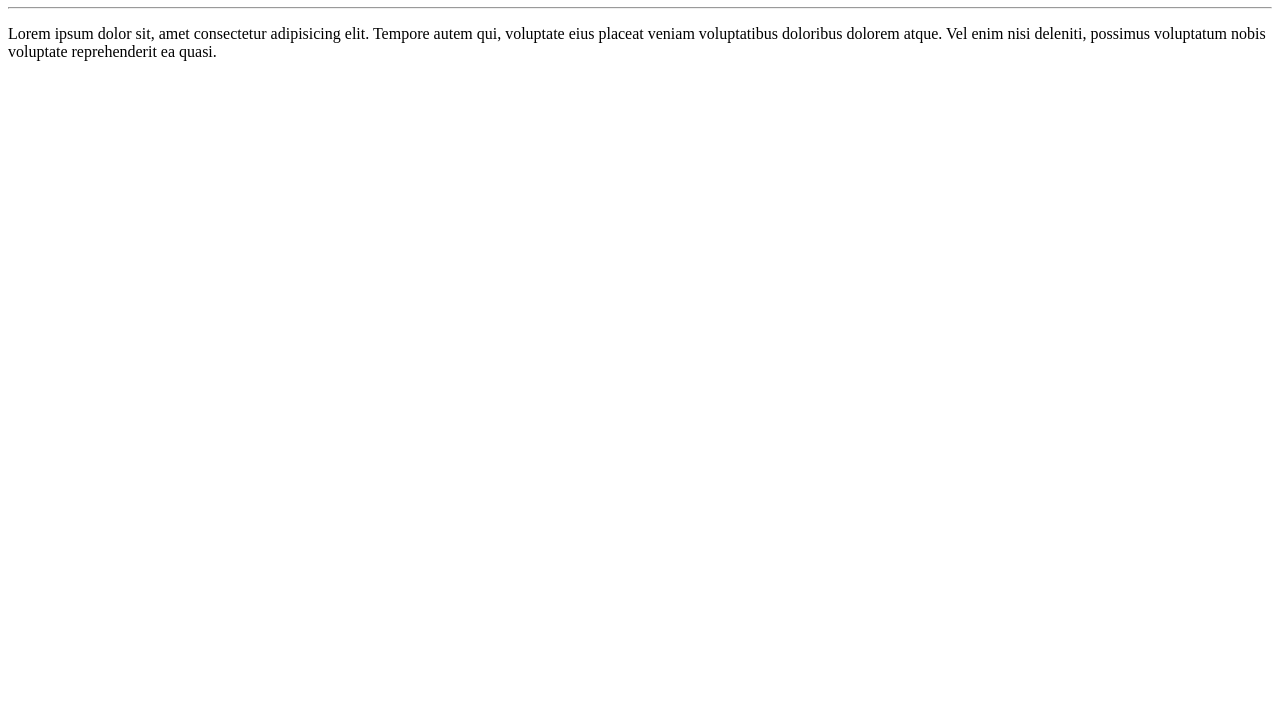
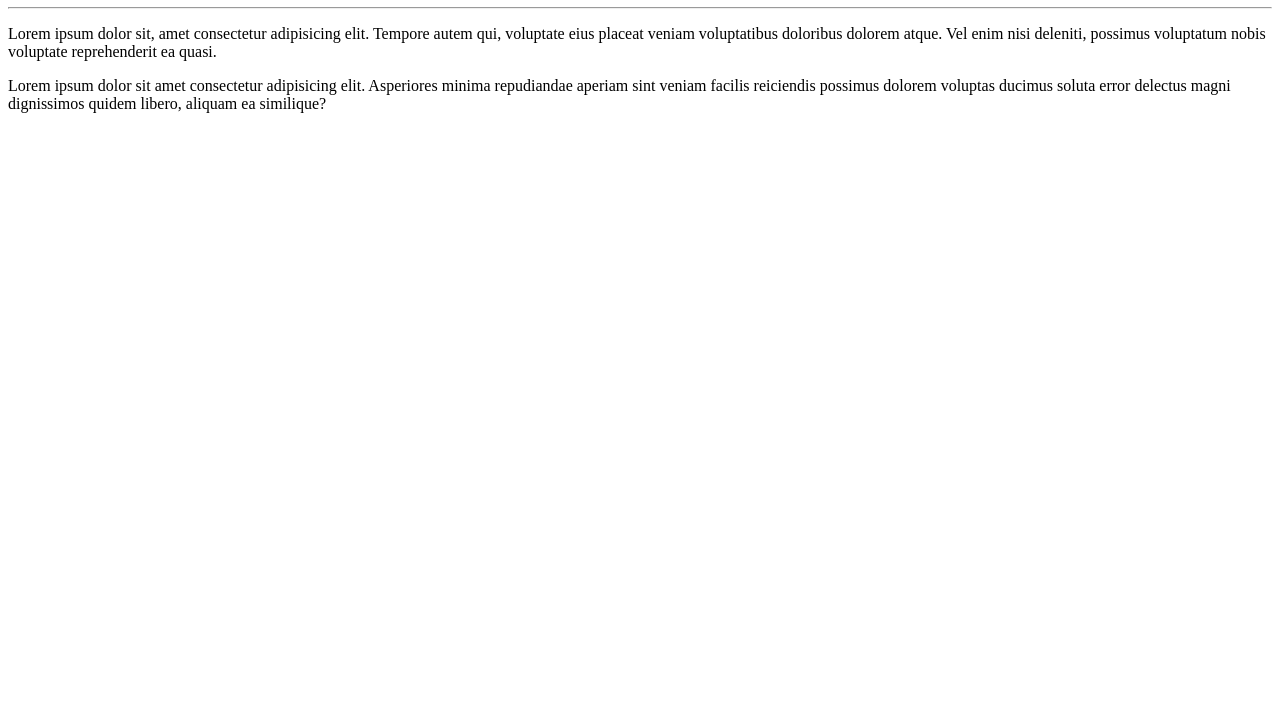
Before and after one commit to ryanfsantosCMD/Ola-Mundo, a plain HTML site: page Site Exemplo/index.html in a window 1280 px wide. Shown: the part 73-800 px from the top of the page. Drawn offline with Linux system fonts and the light colour scheme.

Commit message:
adicionei um paragrafo

```diff
--- a/Site Exemplo/index.html
+++ b/Site Exemplo/index.html
@@ -9,5 +9,6 @@
     <h1>Olá, Mundo!</h1>
     <hr>
     <p>Lorem ipsum dolor sit, amet consectetur adipisicing elit. Tempore autem qui, voluptate eius placeat veniam voluptatibus doloribus dolorem atque. Vel enim nisi deleniti, possimus voluptatum nobis voluptate reprehenderit ea quasi.</p>
+    <p>Lorem ipsum dolor sit amet consectetur adipisicing elit. Asperiores minima repudiandae aperiam sint veniam facilis reiciendis possimus dolorem voluptas ducimus soluta error delectus magni dignissimos quidem libero, aliquam ea similique?</p>
 </body>
 </html>
```
